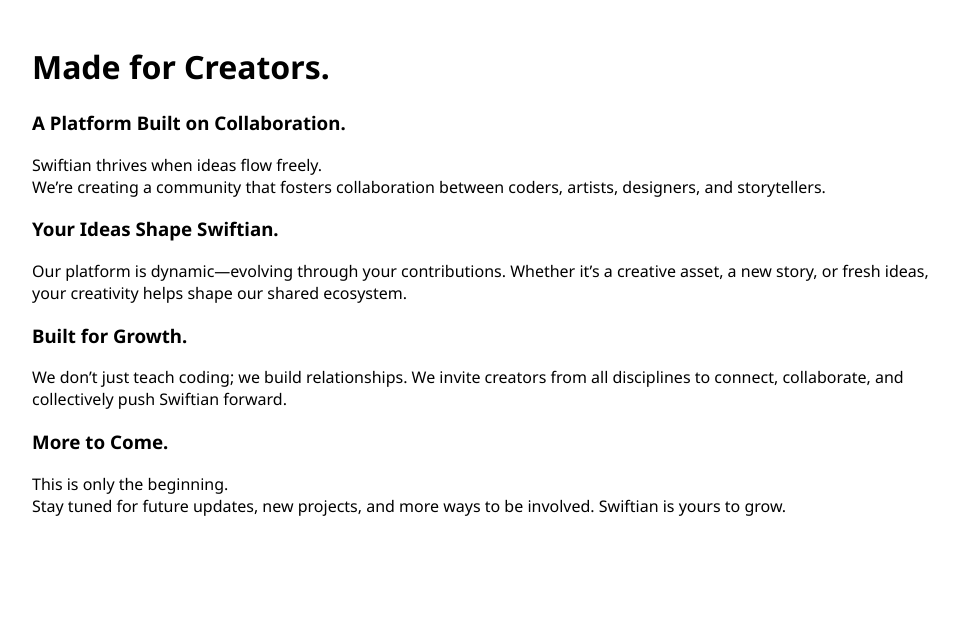
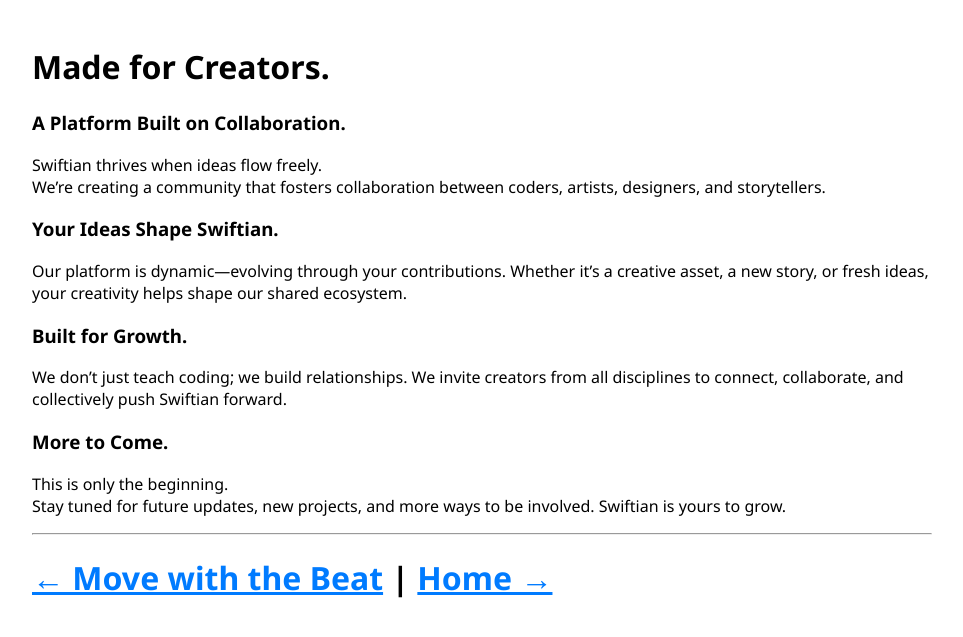
Before and after one commit to ThinkSwift/Swiftian, a Jekyll site: the page built from creators/index.md, in a window 1280 px wide. Shown: the top 637 px of the page, without its empty margins (158-1121 px from the left). Built offline with Jekyll 4.4.1, drawn with Linux system fonts in a browser that asks for light colours.

Commit message:
Update index.md

```diff
--- a/creators/index.md
+++ b/creators/index.md
@@ -20,3 +20,7 @@
 ### More to Come.
 This is only the beginning.
 Stay tuned for future updates, new projects, and more ways to be involved. Swiftian is yours to grow.
+
+---
+
+# [← Move with the Beat](/groove/) | [Home →](/)
```
